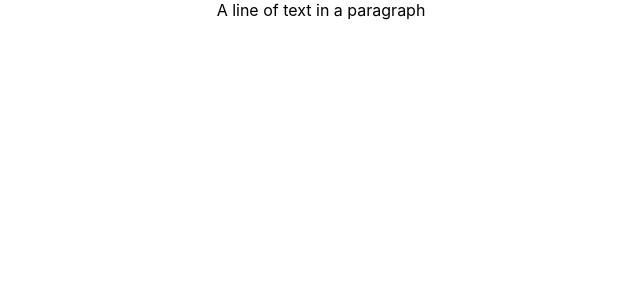
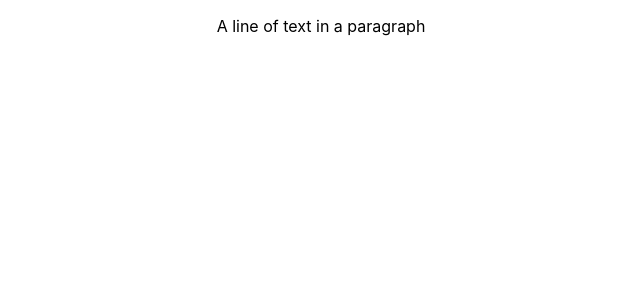
Before and after one commit to LucasPaesAlmeida/slate-react-rich-text-editor, a React (Create React App) app: page / in a window 1280 px wide. Shown: the top 300 px of the page, without its empty margins (319-959 px from the left). Built offline with nearby package versions, Linux system fonts and the light colour scheme.

Commit message:
added code format

```diff
--- /dev/null
+++ b/src/components/BoldMark.js
@@ -0,0 +1,5 @@
+import React from "react";
+
+const BoldMark = props => <strong>{props.children}</strong>;
+
+export default BoldMark;
--- /dev/null
+++ b/src/components/CodeElement.js
@@ -0,0 +1,11 @@
+import React from "react";
+
+const CodeElement = props => {
+  return (
+    <pre {...props.attributes}>
+      <code>{props.children}</code>
+    </pre>
+  );
+};
+
+export default CodeElement;
--- /dev/null
+++ b/src/components/DefaultElement.js
@@ -0,0 +1,7 @@
+import React from "react";
+
+const DefaultElement = props => {
+  return <p {...props.attributes}>{props.children}</p>;
+};
+
+export default DefaultElement;
--- a/src/components/TextEditor.js
+++ b/src/components/TextEditor.js
@@ -1,5 +1,6 @@
-import React, { useEffect, useMemo, useState } from "react";
-import { createEditor } from "slate";
+import React, { useCallback, useMemo, useState } from "react";
+import { createEditor, Editor, Transforms } from "slate";
+import { CodeElement, DefaultElement } from "../components";
 
 import { Slate, Editable, withReact } from "slate-react";
 
@@ -12,9 +13,38 @@ const TextEditor = () => {
     }
   ]);
 
+  const renderElement = useCallback(props => {
+    switch (props.element.type) {
+      case "code":
+        return <CodeElement {...props} />;
+      default:
+        return <DefaultElement {...props} />;
+    }
+  }, []);
+
+  const onKeyDown = (event, editor) => {
+    if (event.ctrlKey && event.key === "'") {
+      event.preventDefault();
+      const [match] = Editor.nodes(editor, {
+        match: n => n.type === "code"
+      });
+
+      Transforms.setNodes(
+        editor,
+        { type: match ? "paragraph" : "code" },
+        { match: n => Editor.isBlock(editor, n) }
+      );
+    }
+  };
+
   return (
     <Slate editor={editor} value={value} onChange={value => setValue(value)}>
-      <Editable />
+      <Editable
+        renderElement={renderElement}
+        onKeyDown={event => {
+          onKeyDown(event, editor);
+        }}
+      />
     </Slate>
   );
 };
--- a/src/components/index.js
+++ b/src/components/index.js
@@ -1,3 +1,6 @@
 import TextEditor from "./TextEditor";
+import BoldMark from "./BoldMark";
+import CodeElement from "./CodeElement";
+import DefaultElement from "./DefaultElement";
 
-export { TextEditor };
+export { TextEditor, BoldMark, CodeElement, DefaultElement };
```
